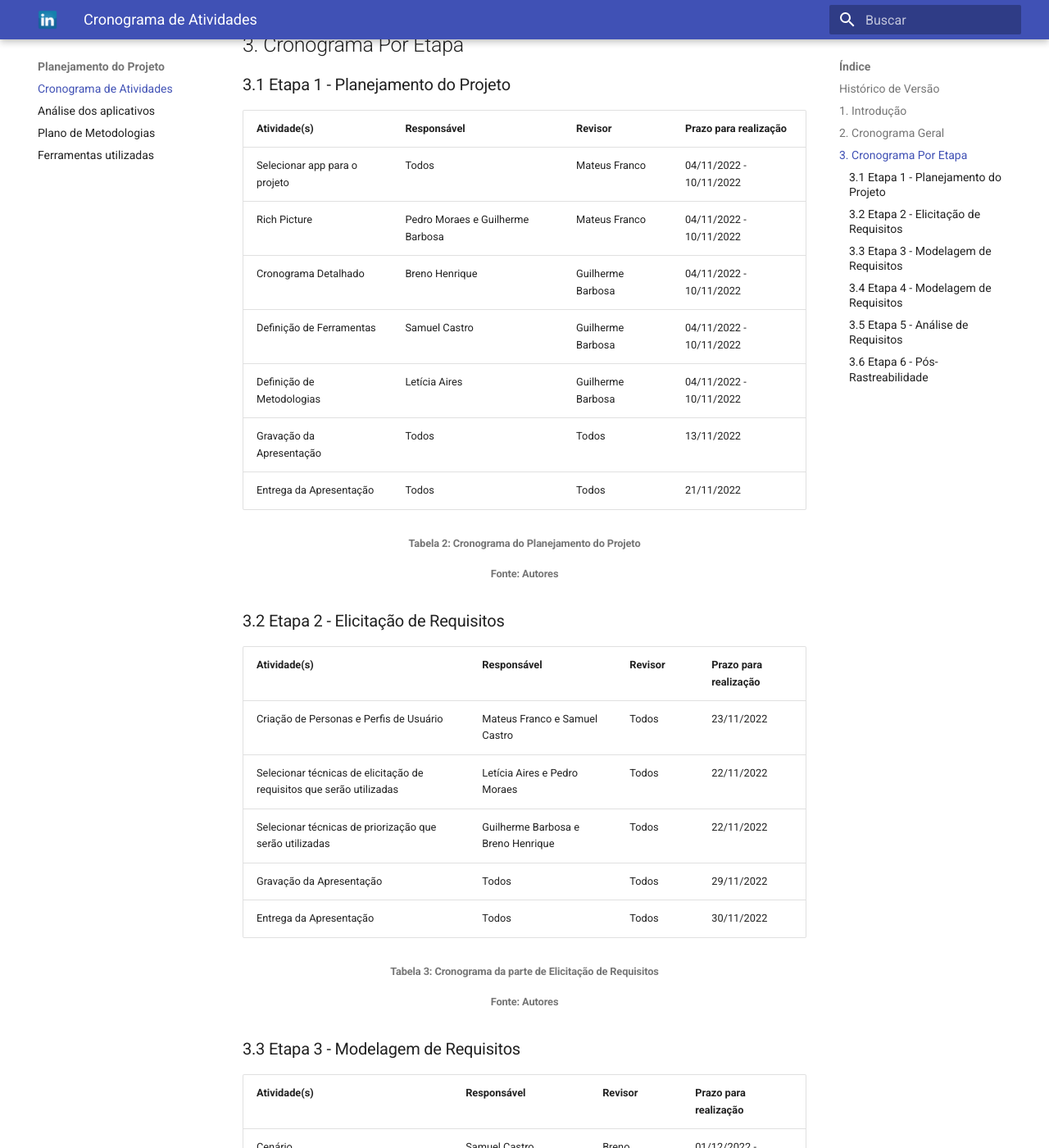
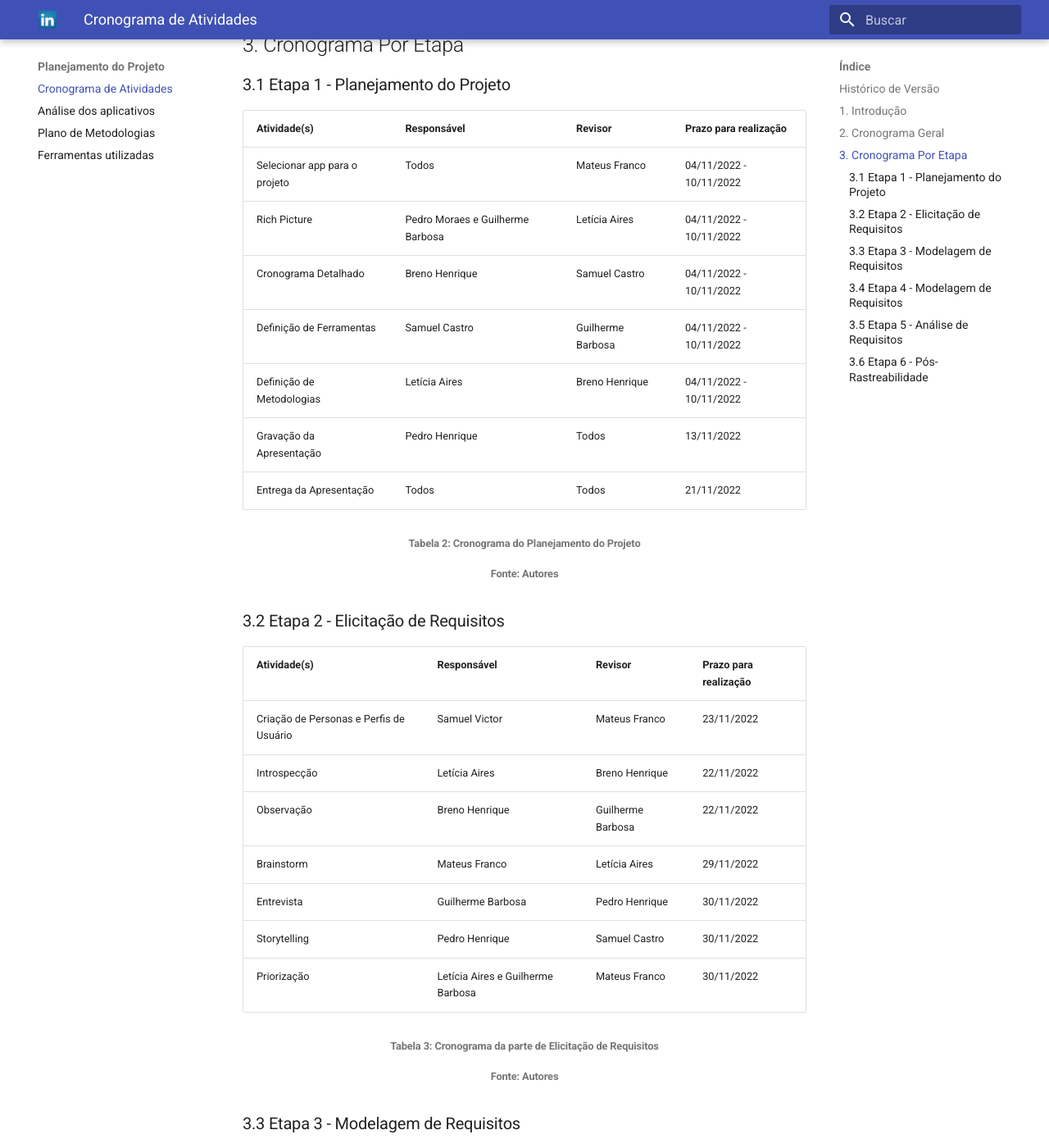
Before and after one commit to Requisitos-de-Software/2022.2-LinkedIn, an MkDocs documentation site: the page built from docs/planejamento/cronograma.md, in a window 1280 px wide and 1400 px high, scrolled down 1521 px. Shown: the whole window at 82% size. Built offline with MkDocs 1.6.1 and Material for MkDocs 9.7.7, drawn with Linux system fonts in a browser that asks for light colours; some of the changed text lies outside the part shown.

Commit message:
Ajuste do Cronograma

```diff
--- a/docs/planejamento/cronograma.md
+++ b/docs/planejamento/cronograma.md
@@ -38,11 +38,11 @@ Abaixo segue a Tabela 1 do Planejamento do cronograma de atividades gerais:
 | Atividade(s) | Responsável | Revisor | Prazo para realização |
 | --- | --- | --- | --- |
 | Selecionar app para o projeto | Todos | Mateus Franco | 04/11/2022 - 10/11/2022 |
-| Rich Picture | Pedro Moraes e Guilherme Barbosa | Mateus Franco | 04/11/2022 - 10/11/2022 |
-| Cronograma Detalhado | Breno Henrique | Guilherme Barbosa | 04/11/2022 - 10/11/2022 |
+| Rich Picture | Pedro Moraes e Guilherme Barbosa | Letícia Aires | 04/11/2022 - 10/11/2022 |
+| Cronograma Detalhado | Breno Henrique | Samuel Castro | 04/11/2022 - 10/11/2022 |
 | Definição de Ferramentas | Samuel Castro | Guilherme Barbosa | 04/11/2022 - 10/11/2022 |
-| Definição de Metodologias | Letícia Aires | Guilherme Barbosa | 04/11/2022 - 10/11/2022 |
-| Gravação da Apresentação | Todos | Todos | 13/11/2022 |
+| Definição de Metodologias | Letícia Aires | Breno Henrique | 04/11/2022 - 10/11/2022 |
+| Gravação da Apresentação | Pedro Henrique | Todos | 13/11/2022 |
 | Entrega da Apresentação | Todos | Todos | 21/11/2022 |
 
 <h6 align = "center"> Tabela 2: Cronograma do Planejamento do Projeto </h6>
@@ -52,11 +52,13 @@ Abaixo segue a Tabela 1 do Planejamento do cronograma de atividades gerais:
 
 | Atividade(s) | Responsável | Revisor | Prazo para realização |
 | --- | --- | --- | --- |
-| Criação de Personas e Perfis de Usuário | Mateus Franco e Samuel Castro | Todos | 23/11/2022 |
-| Selecionar técnicas de elicitação de requisitos que serão utilizadas | Letícia Aires e Pedro Moraes | Todos | 22/11/2022 |
-| Selecionar técnicas de priorização que serão utilizadas | Guilherme Barbosa e Breno Henrique | Todos | 22/11/2022 |
-| Gravação da Apresentação | Todos | Todos | 29/11/2022 |
-| Entrega da Apresentação | Todos | Todos | 30/11/2022 |
+| Criação de Personas e Perfis de Usuário | Samuel Victor | Mateus Franco | 23/11/2022 |
+| Introspecção | Letícia Aires | Breno Henrique | 22/11/2022 |
+| Observação | Breno Henrique | Guilherme Barbosa | 22/11/2022 |
+| Brainstorm | Mateus Franco | Letícia Aires | 29/11/2022 |
+| Entrevista | Guilherme Barbosa | Pedro Henrique | 30/11/2022 |
+| Storytelling | Pedro Henrique | Samuel Castro | 30/11/2022 |
+| Priorização | Letícia Aires e Guilherme Barbosa | Mateus Franco | 30/11/2022 |
 
 <h6 align = "center"> Tabela 3: Cronograma da parte de Elicitação de Requisitos </h6>
 <h6 align = "center"> Fonte: Autores </h6>
```
Also changed, not shown: other parts of docs/planejamento/cronograma.md (+3 -3 lines).
